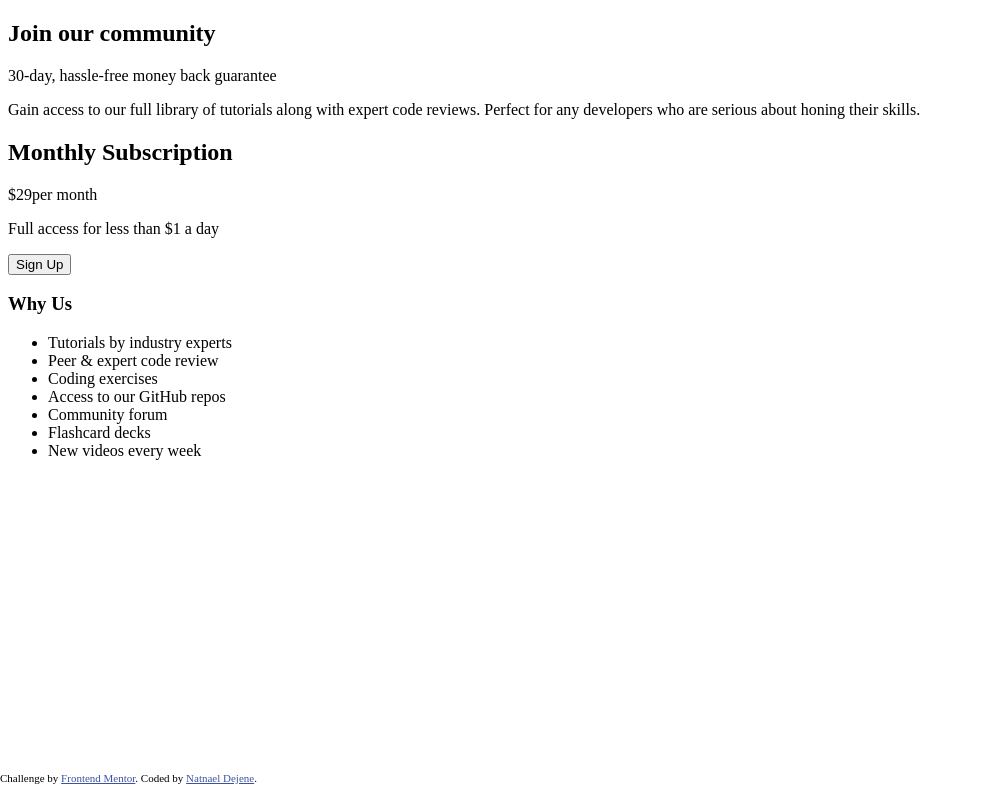
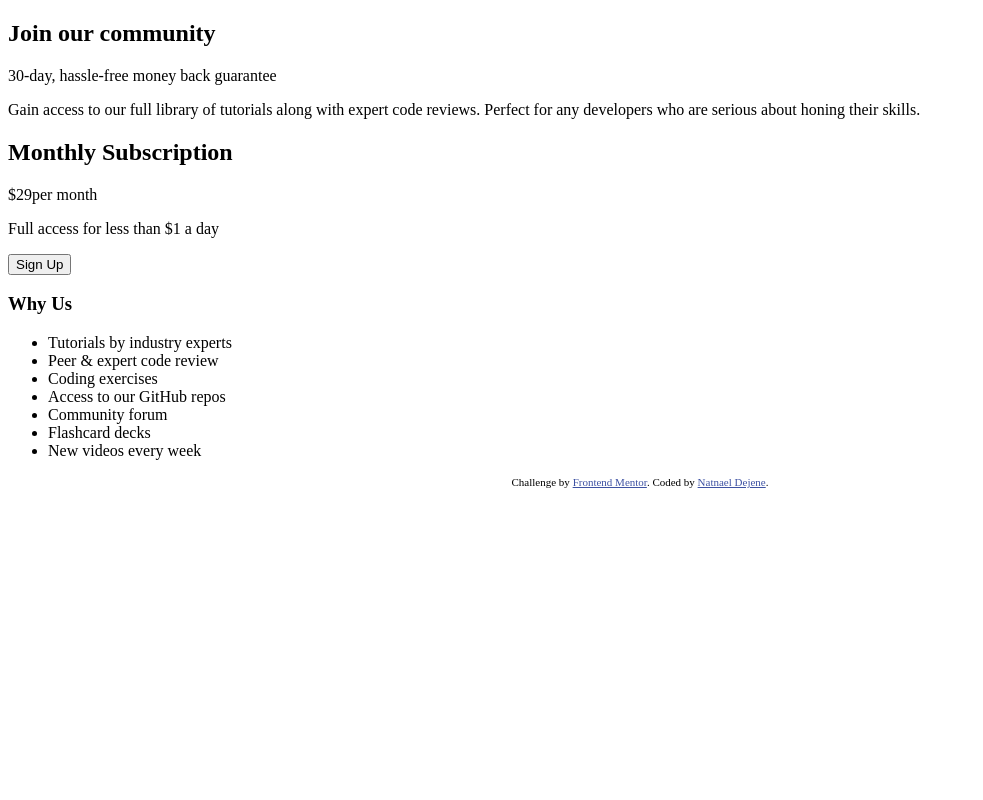
Before and after one commit to et-coder/pricing-grid-component, a plain HTML site: page index.html in a window 1280 px wide. Shown: the whole page, without its empty margins (0-983 px from the left). Drawn offline with Linux system fonts and the light colour scheme.

Commit message:
fix attribution styling

```diff
--- a/index.html
+++ b/index.html
@@ -16,9 +16,7 @@
     .attribution {
       font-size: 11px;
       text-align: center;
-      position: absolute;
-      bottom: 5px;
-      left: 0;
+      color: #000;
     }
 
     .attribution a {
```
